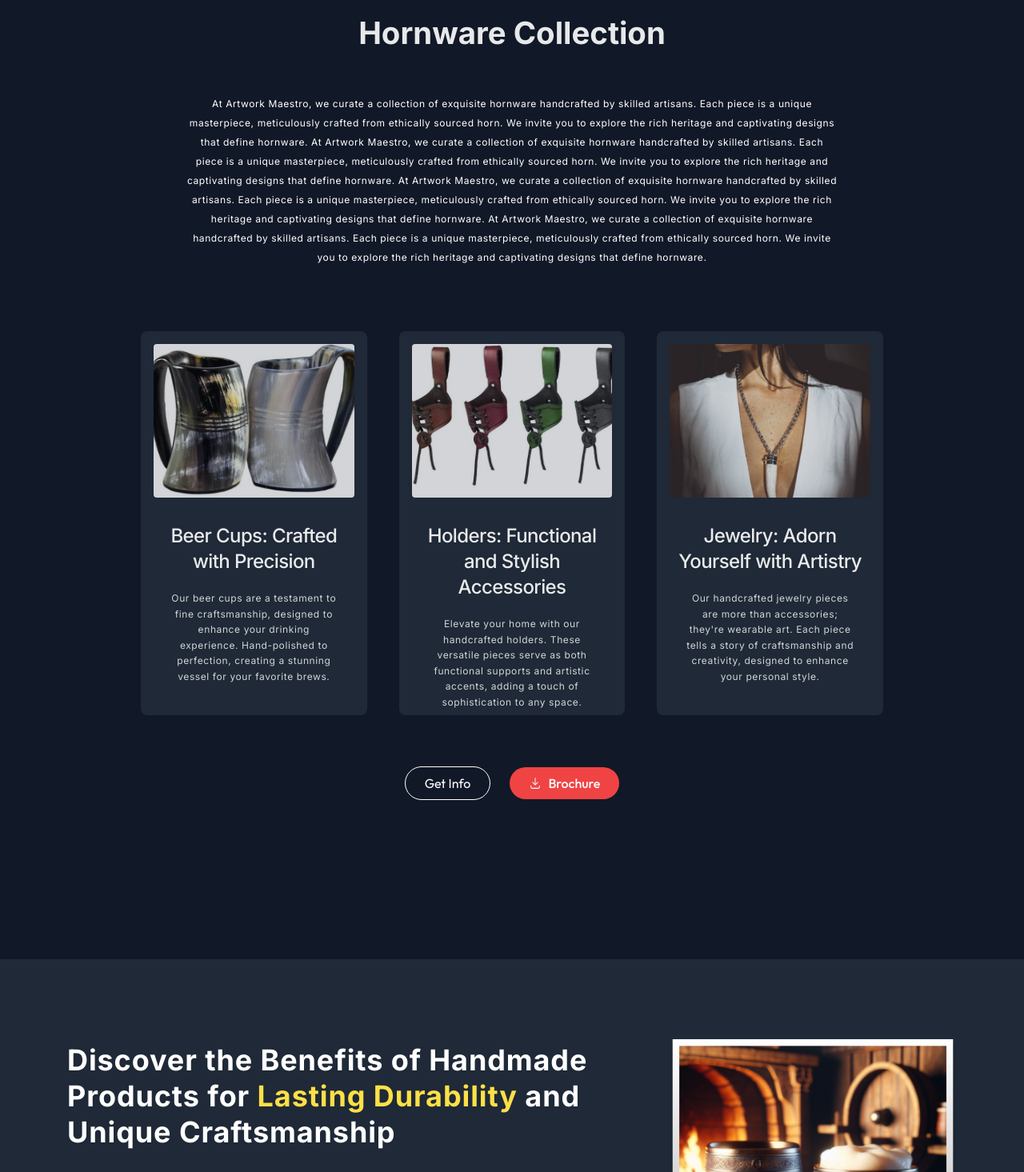
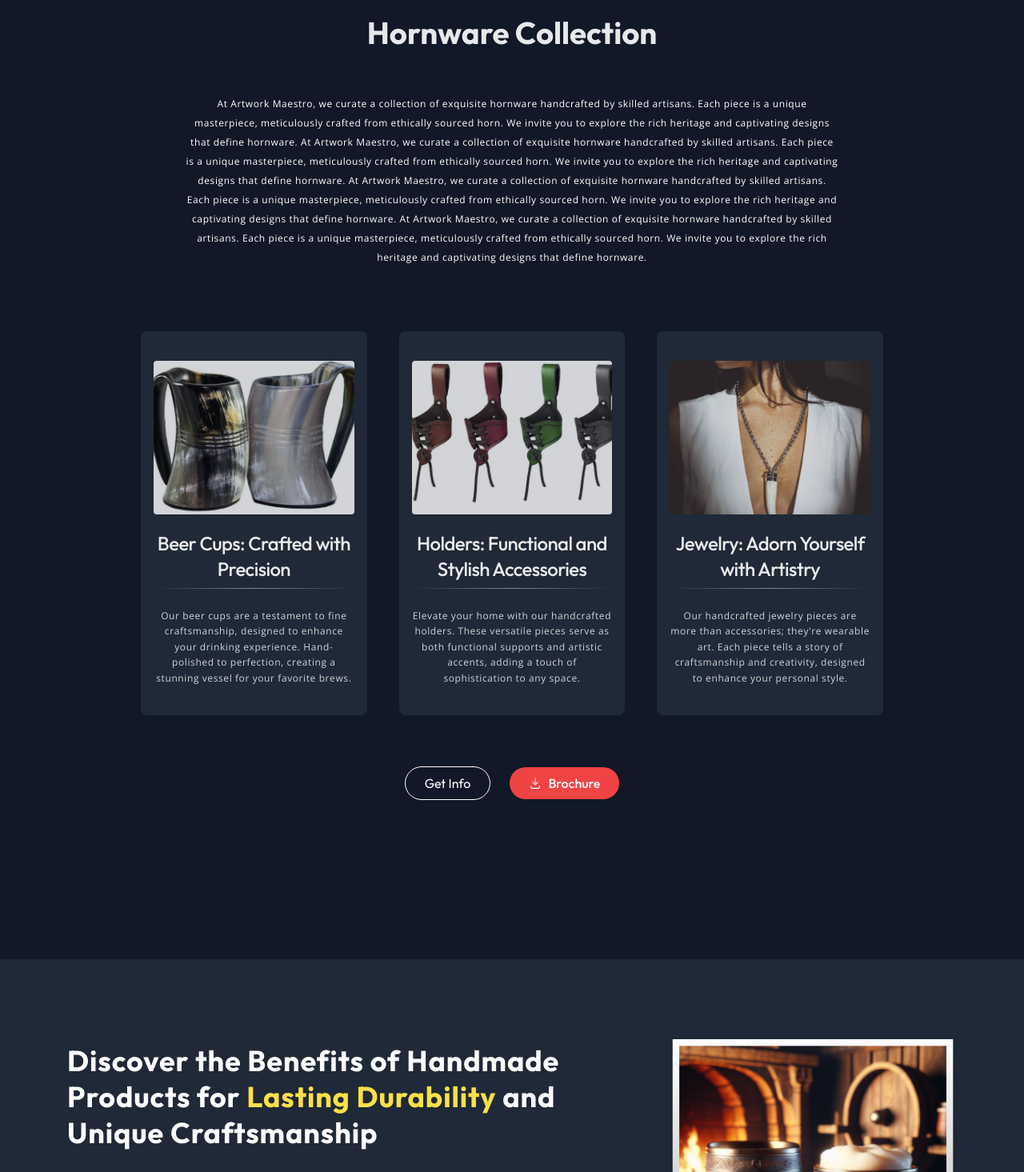
Before and after one commit to saadsalmany/Artwork-Maestro, a Next.js app: page / in a window 1280 px wide. Shown: the part 1105-2570 px from the top of the page at 80% size. Built offline with nearby package versions, Linux system fonts and the light colour scheme.

Commit message:
added underline in card

```diff
--- a/app/Components/BenefitSection.js
+++ b/app/Components/BenefitSection.js
@@ -7,7 +7,7 @@ function BenefitSection() {
       <div className="max-w-6xl mx-auto mobile:p-5 mobile:pt-0">
         <div className="desktop:flex desktop:gap-8">
           <div className="desktop:w-2/3">
-            <h2 className="text-[7.5vw] tracking-wide leading-snug tablet:text-4xl font-bold mb-6  desktop:mt-10
+            <h2 className="text-[7.5vw] font-outfit tracking-wide leading-snug tablet:text-4xl font-bold mb-6  desktop:mt-10
             desktop:leading-tight desktop:text-4xl desktop:mb-8">
               Discover the Benefits of Handmade Products for
               <span className="text-yellow-300"> Lasting Durability</span> and
--- a/app/Components/CollectionSection.js
+++ b/app/Components/CollectionSection.js
@@ -1,7 +1,6 @@
 import Link from "next/link";
 import React from "react";
 import { RxDownload } from "react-icons/rx";
-
 
 const products = [
   {
@@ -36,7 +35,7 @@ function CollectionSection() {
         </h6>
         <div className="w-full h-min flex justify-center items-center">
           <h1
-            className="text-[6.5vw] tablet:text-[4vw]
+            className=" font-outfit text-[6.5vw] tablet:text-[4vw]
       desktop:text-[3vw] desktop:w-[50vw] tablet:w-[70vw] font-bold mb-4 tablet:mb-10 opacity-90 text-center"
           >
             Discover Our <span className="text-primary-red">Handcrafted</span>{" "}
@@ -44,7 +43,7 @@ function CollectionSection() {
           </h1>
         </div>
         <p
-          className="mb-10 text-xs  mobile:leading-relaxed tracking-wide
+          className="mb-10 text-xs font-openSans mobile:leading-relaxed tracking-wide
             desktop:hidden tablet:block text-center opacity-80 tablet:text-lg tablet:mb-20 tablet:leading-relaxed "
         >
           At Artwork Maestro, we curate a collection of exquisite hornware
@@ -54,7 +53,7 @@ function CollectionSection() {
           hornware.
         </p>
         <p
-          className="mobile:hidden tablet:hidden desktop:block text-center
+          className="mobile:hidden font-openSans tablet:hidden desktop:block text-center
         desktop:leading-loose desktop:tracking-wider  desktop:text-xs desktop:mt-2 desktop:px-14
         desktop:mb-20 "
         >
@@ -78,17 +77,24 @@ function CollectionSection() {
         </p>
         <div className="grid grid-cols-1 md:grid-cols-3 gap-10 ">
           {products.map((product, index) => (
-            <div key={index} className="bg-gray-800 hover:opacity-80 text-center mobile:h-96 desktop:h-[60vh] tablet:h-[35vh] p-4 rounded-lg">
+            <div
+              key={index}
+              className="bg-gray-800 flex flex-col gap-3 justify-center items-center hover:opacity-80 text-center mobile:h-96 desktop:h-[60vh] tablet:h-[35vh] p-4 rounded-lg"
+            >
               <img
                 src={product.image}
                 alt={product.title}
-                className="w-full h-48 object-cover mb-3 rounded opacity-80"
+                className="w-70 h-48 object-cover mb-3 rounded opacity-80"
               />
-              <h2 className="text-xl font-medium pt-2 tablet:pt-5 desktop:mt-0 opacity-90 desktop:text-2xl
-                 desktop:font-medium tracking-tight mobile:mb-4 desktop:mb-5">
+              <h2
+                className="text-xl font-outfit font-medium pt-0 tablet:pt-5 desktop:-mt-6 opacity-90 desktop:text-2xl
+                 desktop:font-medium tracking-tight mobile:mb-0 desktop:mb-3"
+              >
                 {product.title}
+              <div className="w-full bg-white bg-gradient-to-r from-gray-800 via-white to-gray-800 h-[1px] opacity-50 mt-2 mb-0 "></div>
               </h2>
-              <p className="text-[2.5vw] desktop:text-xs desktop:mt-4 tablet:text-xs desktop:leading-relaxed opacity-80 tracking-wider px-5">
+
+              <p className="text-[2.5vw] desktop:text-xs font-openSans tablet:text-xs desktop:leading-relaxed opacity-80 tracking-wider">
                 {product.description}
               </p>
             </div>
```
